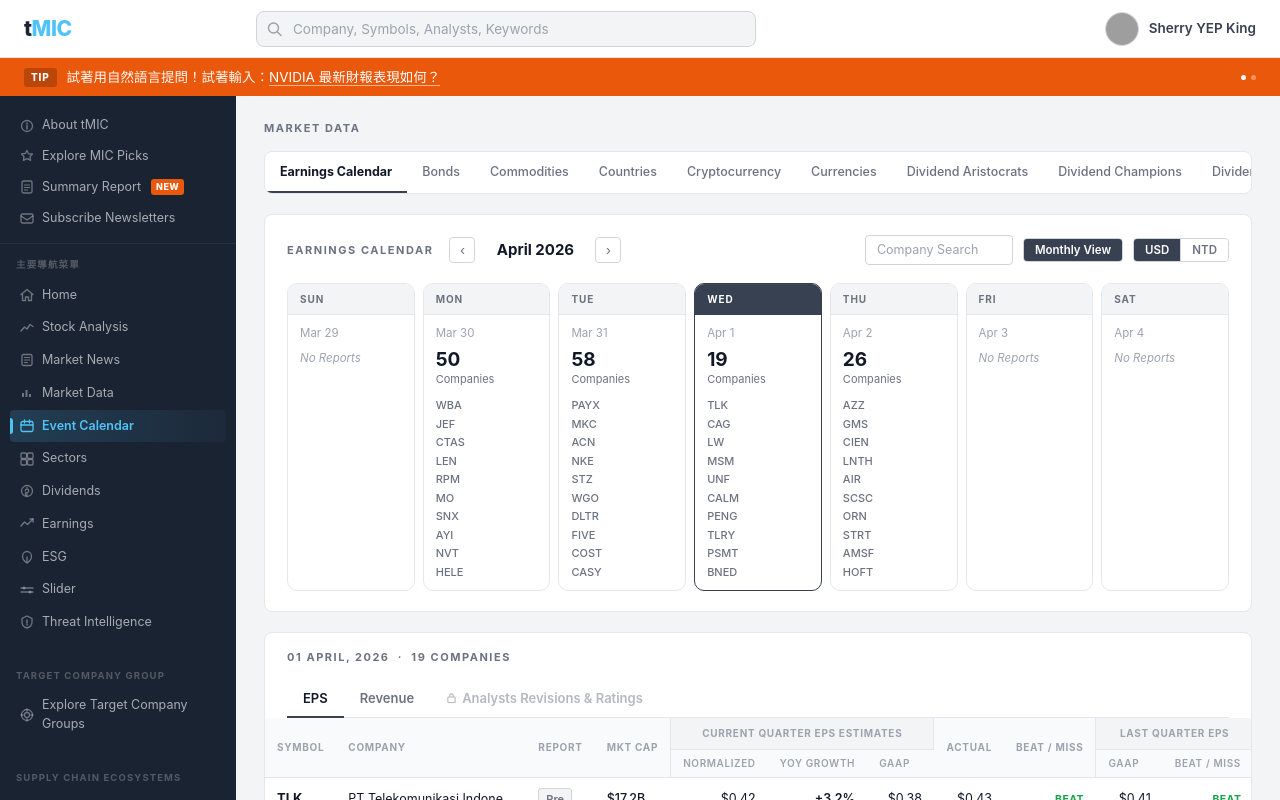
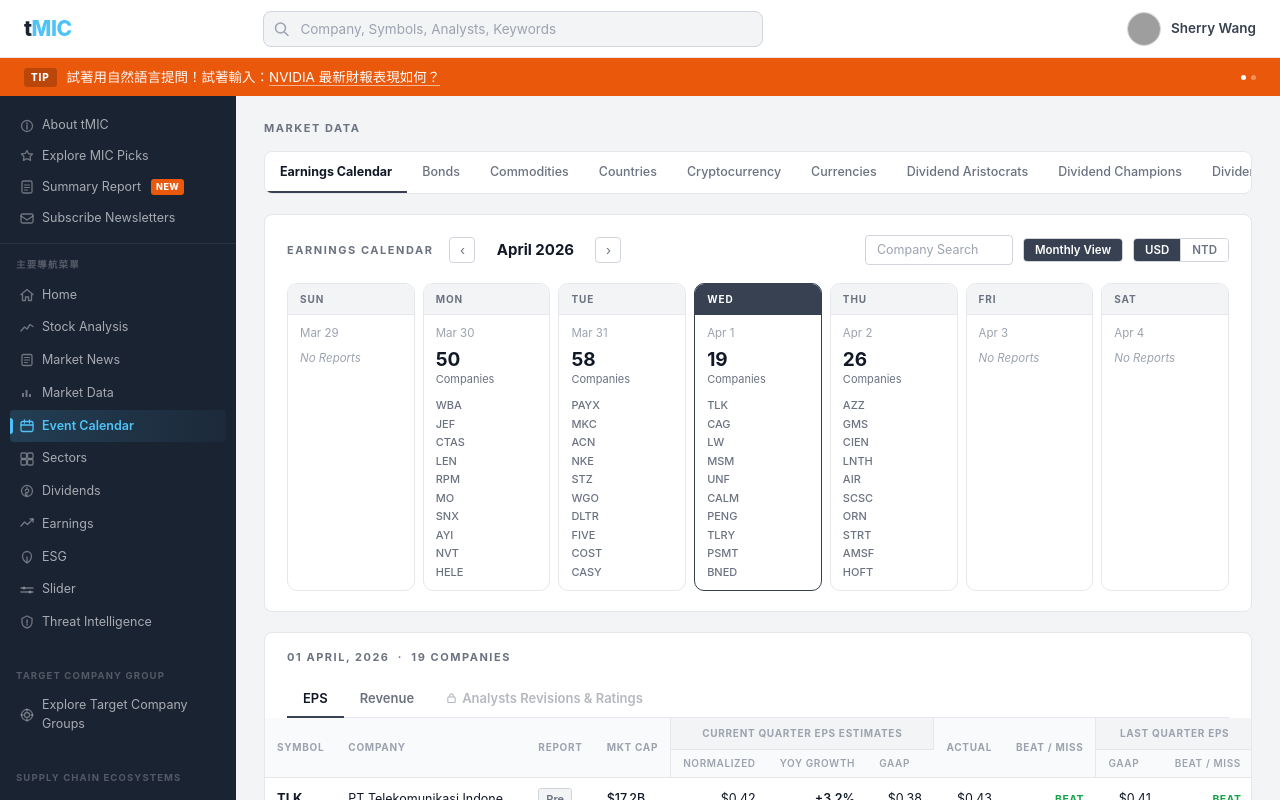
Before and after one commit to hwchiu/lego, a Next.js app: page /lego/event-calendar in a window 1280 px wide. Built offline with nearby package versions, Linux system fonts and the light colour scheme; grey boxes are pictures that could not be loaded.

Commit message:
Update user name in TopNav component

```diff
--- a/app/components/layout/TopNav.tsx
+++ b/app/components/layout/TopNav.tsx
@@ -30,7 +30,7 @@
           src="https://i.pravatar.cc/40?img=12"
           alt="User Avatar"
         />
-        <span className="topnav-name">Sherry YEP King</span>
+        <span className="topnav-name">Sherry Wang</span>
       </div>
     </header>
   );
```
